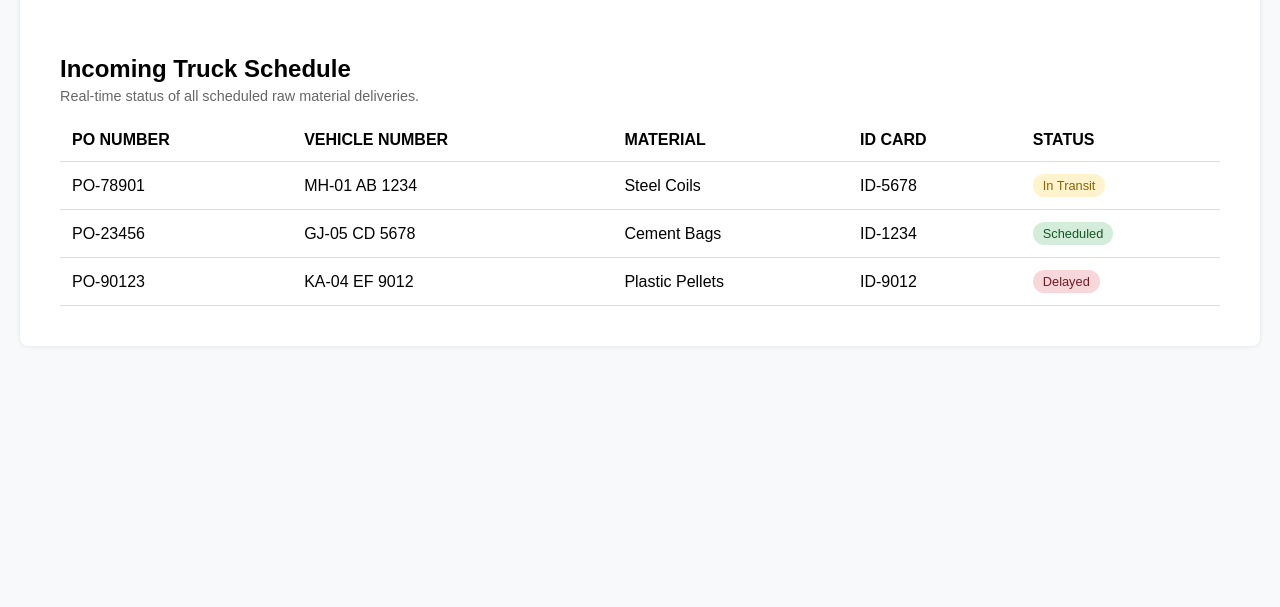
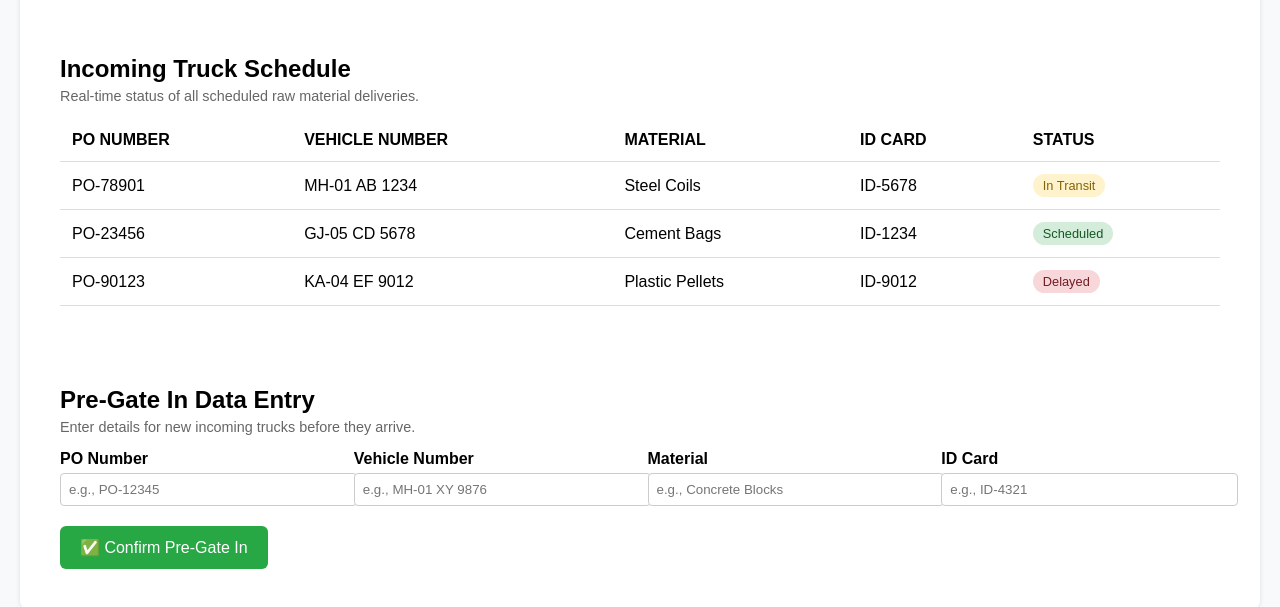
Before and after one commit to gauravah16/Accenture-project, a plain HTML site: page index.html in a window 1280 px wide. Shown: the part 105-712 px from the top of the page. Drawn offline with Linux system fonts and the light colour scheme.

Commit message:
Update index.html

```diff
--- a/index.html
+++ b/index.html
@@ -46,15 +46,16 @@
       background-color: #e9ecef;
       color: #000;
     }
-    .schedule {
+    .schedule, .pre-gate {
       background-color: #fff;
       border-radius: 8px;
       padding: 20px;
+      margin-top: 20px;
     }
-    .schedule h2 {
+    .schedule h2, .pre-gate h2 {
       margin-bottom: 5px;
     }
-    .schedule p {
+    .schedule p, .pre-gate p {
       margin-top: 0;
       color: #666;
       font-size: 0.9em;
@@ -87,6 +88,33 @@
       background-color: #f8d7da;
       color: #721c24;
     }
+    .form-grid {
+      display: grid;
+      grid-template-columns: repeat(auto-fill, minmax(250px, 1fr));
+      gap: 15px;
+      margin-top: 15px;
+    }
+    .form-grid label {
+      display: block;
+      font-weight: bold;
+      margin-bottom: 5px;
+    }
+    .form-grid input {
+      width: 100%;
+      padding: 8px;
+      border: 1px solid #ccc;
+      border-radius: 4px;
+    }
+    .confirm-button {
+      margin-top: 20px;
+      background-color: #28a745;
+      color: white;
+      padding: 12px 20px;
+      border: none;
+      border-radius: 6px;
+      font-size: 1em;
+      cursor: pointer;
+    }
   </style>
 </head>
 <body>
@@ -98,6 +126,7 @@
         <button>Today's Plan</button>
       </div>
     </div>
+
     <div class="schedule">
       <h2>Incoming Truck Schedule</h2>
       <p>Real-time status of all scheduled raw material deliveries.</p>
@@ -136,6 +165,30 @@
         </tbody>
       </table>
     </div>
+
+    <div class="pre-gate">
+      <h2>Pre-Gate In Data Entry</h2>
+      <p>Enter details for new incoming trucks before they arrive.</p>
+      <div class="form-grid">
+        <div>
+          <label for="po-number">PO Number</label>
+          <input type="text" id="po-number" placeholder="e.g., PO-12345">
+        </div>
+        <div>
+          <label for="vehicle-number">Vehicle Number</label>
+          <input type="text" id="vehicle-number" placeholder="e.g., MH-01 XY 9876">
+        </div>
+        <div>
+          <label for="material">Material</label>
+          <input type="text" id="material" placeholder="e.g., Concrete Blocks">
+        </div>
+        <div>
+          <label for="id-card">ID Card</label>
+          <input type="text" id="id-card" placeholder="e.g., ID-4321">
+        </div>
+      </div>
+      <button class="confirm-button">✅ Confirm Pre-Gate In</button>
+    </div>
   </div>
 </body>
 </html>
```
